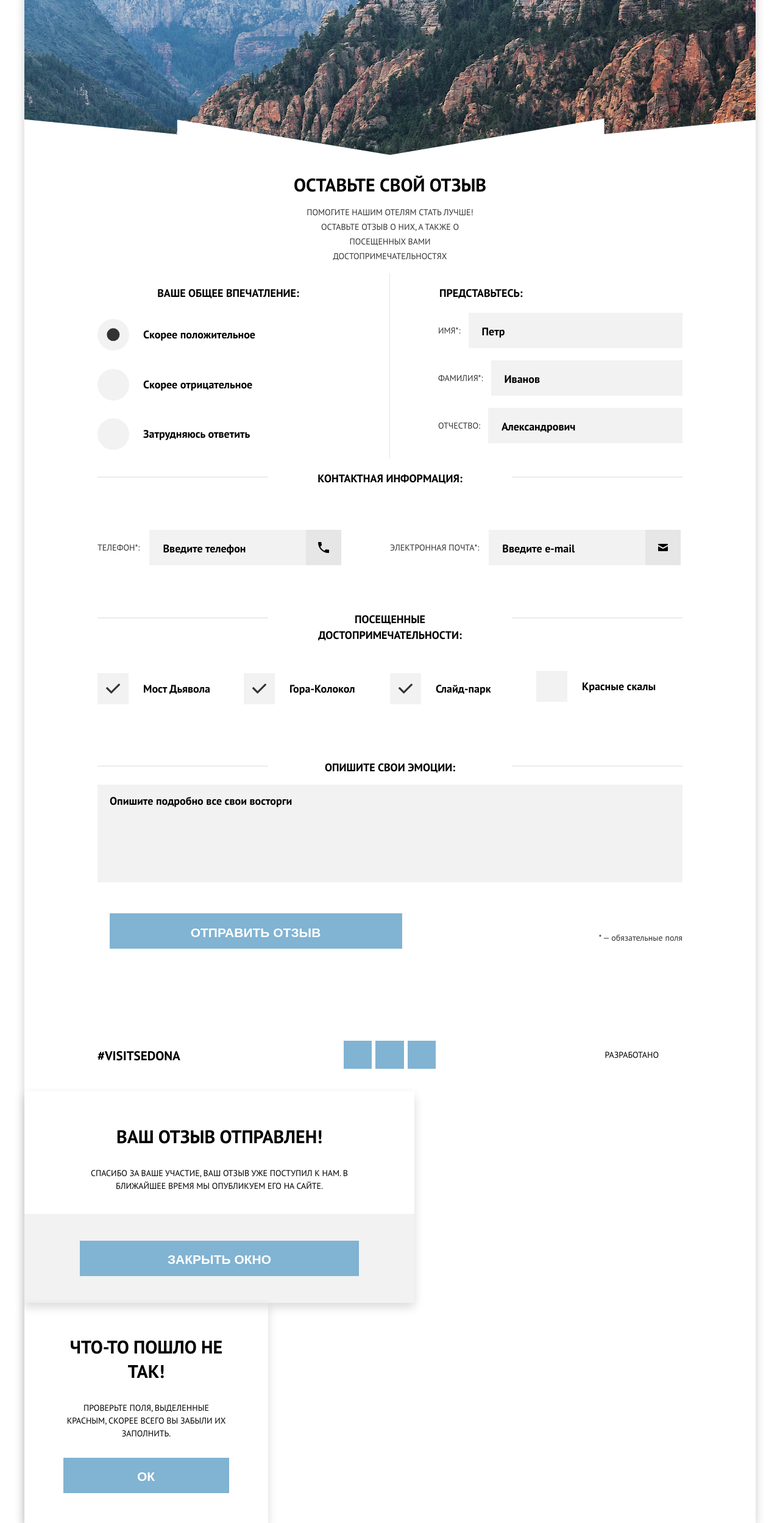
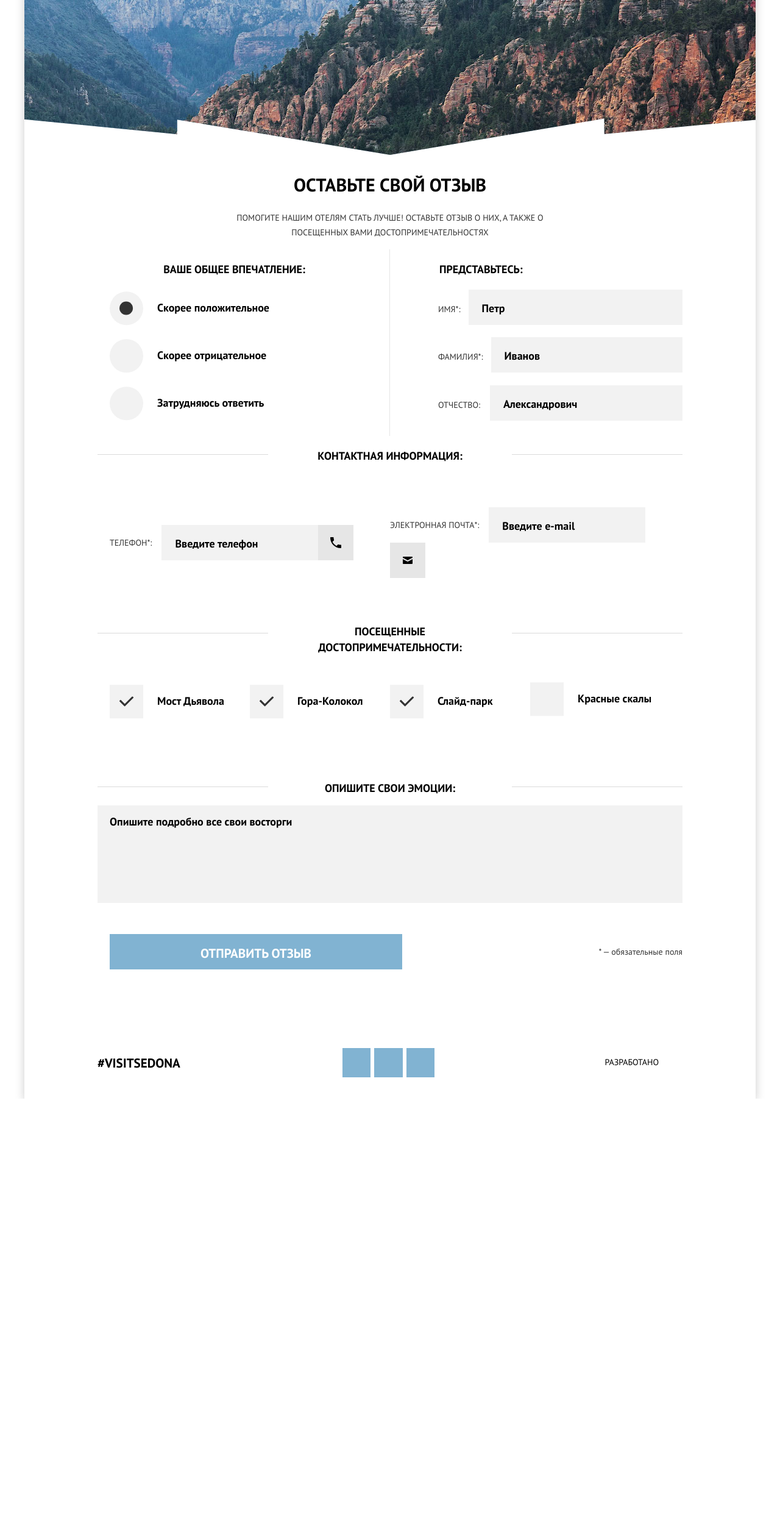
Before and after one commit to VladimirDyachenko/1520013-sedona-22, a website: page source/feedback.html in a window 1280 px wide. Shown: the part 104-2602 px from the top of the page at 61% size. After the commit the page ends 1906 px from the top, so only its background shows below. Drawn offline with nearby package versions, Linux system fonts and the light colour scheme; files that its build step writes are made by us from their sources.

Commit message:
Pixel perfect мобильная версия feedback.html

```diff
--- a/source/feedback.html
+++ b/source/feedback.html
@@ -54,7 +54,7 @@
       </svg>
     </div>
 
-    <section class="page-title page__wrapper">
+    <section class="page-title page-title--feedback">
       <h1 class="title page-title__title">Оставьте свой отзыв</h1>
       <p class="page-title__paragraph">Помогите нашим отелям стать лучше! Оставьте отзыв о них, а также о посещенных
         вами достопримечательностях</p>
@@ -155,7 +155,7 @@
             placeholder="Опишите подробно все свои восторги"></textarea>
         </div>
 
-        <input class="button fieldset__submit feedback__submit" type="submit" value="Отправить отзыв">
+        <input class="button feedback__submit" type="submit" value="Отправить отзыв">
         <span class="feedback__legend">* — обязательные поля</span>
       </div>
     </form>
@@ -210,18 +210,22 @@
 
   </footer>
 
-  <div class="modal modal--success">
-    <h2 class="title modal__title">Ваш отзыв отправлен!</h2>
-    <p class="modal__paragraph">Спасибо за ваше участие, ваш отзыв уже поступил к нам. В ближайшее время мы опубликуем
-      его на сайте.</p>
-    <button class="button modal__button" type="button">Закрыть окно</button>
+  <div class="modal">
+    <div class="modal__dialog modal__dialog--success">
+      <h2 class="title modal__title">Ваш отзыв отправлен!</h2>
+      <p class="modal__paragraph">Спасибо за ваше участие, ваш отзыв уже поступил к нам. В ближайшее время мы опубликуем его на сайте.</p>
+      <button class="button modal__button" type="button">Закрыть окно</button>
+    </div>
   </div>
 
-  <div class="modal modal--error">
-    <h2 class="title modal__title">Что-то пошло не так!</h2>
-    <p class="modal__paragraph">Проверьте поля, выделенные красным, скорее всего вы забыли их заполнить.</p>
-    <button class="button modal__button" type="button">Ок</button>
+  <div class="modal">
+    <div class="modal__dialog modal__dialog--error">
+      <h2 class="title modal__title">Что-то пошло не так!</h2>
+      <p class="modal__paragraph">Проверьте поля, выделенные красным, скорее всего вы забыли их заполнить.</p>
+      <button class="button modal__button" type="button">Ок</button>
+    </div>
   </div>
+
 </body>
 
 </html>
--- a/source/sass/blocks/button.scss
+++ b/source/sass/blocks/button.scss
@@ -1,5 +1,6 @@
 .button {
   color: $secondary-text-color;
+  font-family: inherit;
   font-size: 21px;
   line-height: 26px;
   font-weight: 700;
@@ -7,6 +8,7 @@
   text-transform: uppercase;
   background-color: $accent-color;
   border: none;
+  cursor: pointer;
 
   &:hover {
     background-color: $accent-color-hover;
--- a/source/sass/blocks/feedback.scss
+++ b/source/sass/blocks/feedback.scss
@@ -1,5 +1,5 @@
 .feedback__wrapper {
-  padding-bottom: 61px;
+  padding-bottom: 9px;
 
   @media (min-width: $tablet-width) {
     padding: 0 60px 61px 60px;
@@ -27,6 +27,10 @@
 }
 
 .feedback__submit {
+  width: auto;
+  margin: 26px 20px 26px;
+  padding: 18.5px 49px 13.5px 49px;
+
   @media (min-width: $tablet-width) {
     flex-basis: 50%;
   }
--- a/source/sass/blocks/fieldset.scss
+++ b/source/sass/blocks/fieldset.scss
@@ -13,6 +13,18 @@
   display: grid;
   grid-template-columns: 1fr;
   grid-auto-rows: auto;
+
+  &--contacts {
+    padding: 20px 20px 29px;
+  }
+
+  &--impression {
+    padding: 20px 20px 41px;
+  }
+
+  &--visited {
+    padding: 15px 20px 39px;
+  }
 
   @media (min-width: $tablet-width) {
     &--impression {
@@ -82,7 +94,7 @@
   }
 
   &--contacts {
-    margin-bottom: 17px;
+    margin-bottom: 20px;
   }
 
   &--impression {
@@ -163,7 +175,12 @@
 .fieldset--name .fieldset__label {
   text-transform: uppercase;
   color: $light-primary-text-color;
+  margin-top: 7px;
   margin-right: 13px;
+}
+
+.fieldset__label[for="middle-name"] {
+  margin-right: 16px;
 }
 
 .fieldset--contacts .fieldset__label {
@@ -174,10 +191,10 @@
 
   @media (max-width: $mobile-only) {
     margin-left: 21px;
-    margin-bottom: 8px;
+    margin-bottom: 12px;
 
     &[for="email"] {
-      margin-bottom: 5px;
+      margin-bottom: 8px;
     }
   }
 }
@@ -187,17 +204,11 @@
   font-size: 18px;
   line-height: 26px;
   font-weight: 700;
-  padding-left: 75px;
+  padding-left: 78px;
 }
 
 .fieldset__textarea {
   height: 160px;
-}
-
-.feedback__submit {
-  width: auto;
-  margin: 26px 20px 48px 20px;
-  padding: 18.5px 33px 13.5px 32px;
 }
 
 // Tablet grid transformation
--- a/source/sass/blocks/input.scss
+++ b/source/sass/blocks/input.scss
@@ -38,7 +38,7 @@
 }
 
 @mixin checkbox-pseudo {
-  $width: 51px;
+  $width: 55px;
   content: "";
   position: absolute;
   width: $width;
@@ -68,7 +68,7 @@
     background-color: $input-background-color;
 
     @media (max-width: $desktop-width - 1px) {
-      border-radius: 10px;
+      border-radius: 2px;
     }
   }
 }
@@ -98,7 +98,7 @@
   }
 }
 
-@mixin radio-pseudo($width: 52px) {
+@mixin radio-pseudo($width: 55px) {
   content: "";
   position: absolute;
   width: $width;
@@ -149,7 +149,7 @@
 
 .input--radio:checked + .input--lable {
   &::after {
-    @include radio-pseudo(21px);
+    @include radio-pseudo(22px);
     background-color: $light-primary-text-color;
     transform: translate3d(73%, 11%, 0);
   }
--- a/source/sass/blocks/modal.scss
+++ b/source/sass/blocks/modal.scss
@@ -1,8 +1,28 @@
 .modal {
-  padding: 20px;
+  position: fixed;
+  top: 0;
+  right: 0;
+  bottom: 0;
+  left: 0;
+  z-index: 10;
+  display: none;
+
+  &--open {
+    display: block;
+  }
+}
+
+.modal__dialog {
+  position: absolute;
+  top: 50%;
+  left: 50%;
+  transform: translate(-50%, -50%);
+  min-width: 320px;
+  padding: 42px 20px 36px 20px;
   text-align: center;
-  position: relative;
   box-shadow: 0 7px 15px $modal-shadow;
+  background-color: $secondary-text-color;
+  line-height: 24px;
 
   @media (min-width: $tablet-width) {
     width: 640px;
@@ -11,7 +31,7 @@
 
 .modal__title {
   margin-top: 0;
-  margin-bottom: 30px;
+  margin-bottom: 27px;
 
   @media (min-width: $tablet-width) {
     font-size: 30px;
@@ -20,7 +40,8 @@
 }
 
 .modal__paragraph {
-  margin-bottom: 29px;
+  max-width: 220px;
+  margin: 0 auto 21px;
   text-transform: uppercase;
 }
 
@@ -33,32 +54,40 @@
   }
 }
 
-.modal--success > .modal__paragraph {
-  margin-bottom: 48px;
+.modal__dialog--success {
+  padding: 37px 20px 21px;
+  background: linear-gradient(to top, $input-background-color 30.4%, $body-background-color 30.4%);
 
-  @media screen {
-    margin-bottom: 79px;
+  @media (min-width: $tablet-width) {
+    padding: 54px 91px 44px 91px;
+    background: linear-gradient(to top, $input-background-color 121px, $body-background-color 121px);
   }
 }
 
-.modal--success {
-  background: linear-gradient(to bottom, $body-background-color 65%, $input-background-color 65%);
-
-  @media (min-width: $tablet-width) {
-    background: linear-gradient(to bottom, $body-background-color 201px, $input-background-color 201px);
-    padding: 54px 91px 44px 91px;
-  }
+.modal__dialog--success > .modal__button {
+  font-size: 18px;
 }
 
-.modal--error {
+.modal__dialog--success > .modal__paragraph {
+  margin-bottom: 59px;
+
+  // @media screen {
+  //   margin-bottom: 79px;
+  // }
+}
+
+.modal__dialog--error {
+  padding: 61px 20px 36px 20px;
+
   @media (min-width: $tablet-width) {
     padding: 52px 64px 49px 64px;
     width: 400px;
   }
 }
 
-.modal--error > .modal__button {
-  padding: 18px 64px 14px 63px;
+.modal__dialog--error > .modal__button {
+  padding: 19px 20px 14px 20px;
+  width: 180px;
 
   @media (min-width: $tablet-width) {
     width: 272px;
--- a/source/sass/blocks/page-title.scss
+++ b/source/sass/blocks/page-title.scss
@@ -90,3 +90,7 @@
     margin-bottom: 4px;
   }
 }
+
+.page-title--feedback > .page-title__title {
+  margin-bottom: 29px;
+}
--- a/source/sass/blocks/socials.scss
+++ b/source/sass/blocks/socials.scss
@@ -3,6 +3,7 @@
   display: flex;
   flex-direction: row;
   flex-wrap: wrap;
+  transform: translate(-2px, 1px);
 }
 
 .socials__item {
@@ -16,7 +17,7 @@
 .socials__link {
   background-color: $accent-color;
   width: 46px;
-  height: 46px;
+  height: 48px;
   display: flex;
   align-items: center;
   justify-content: center;
```
